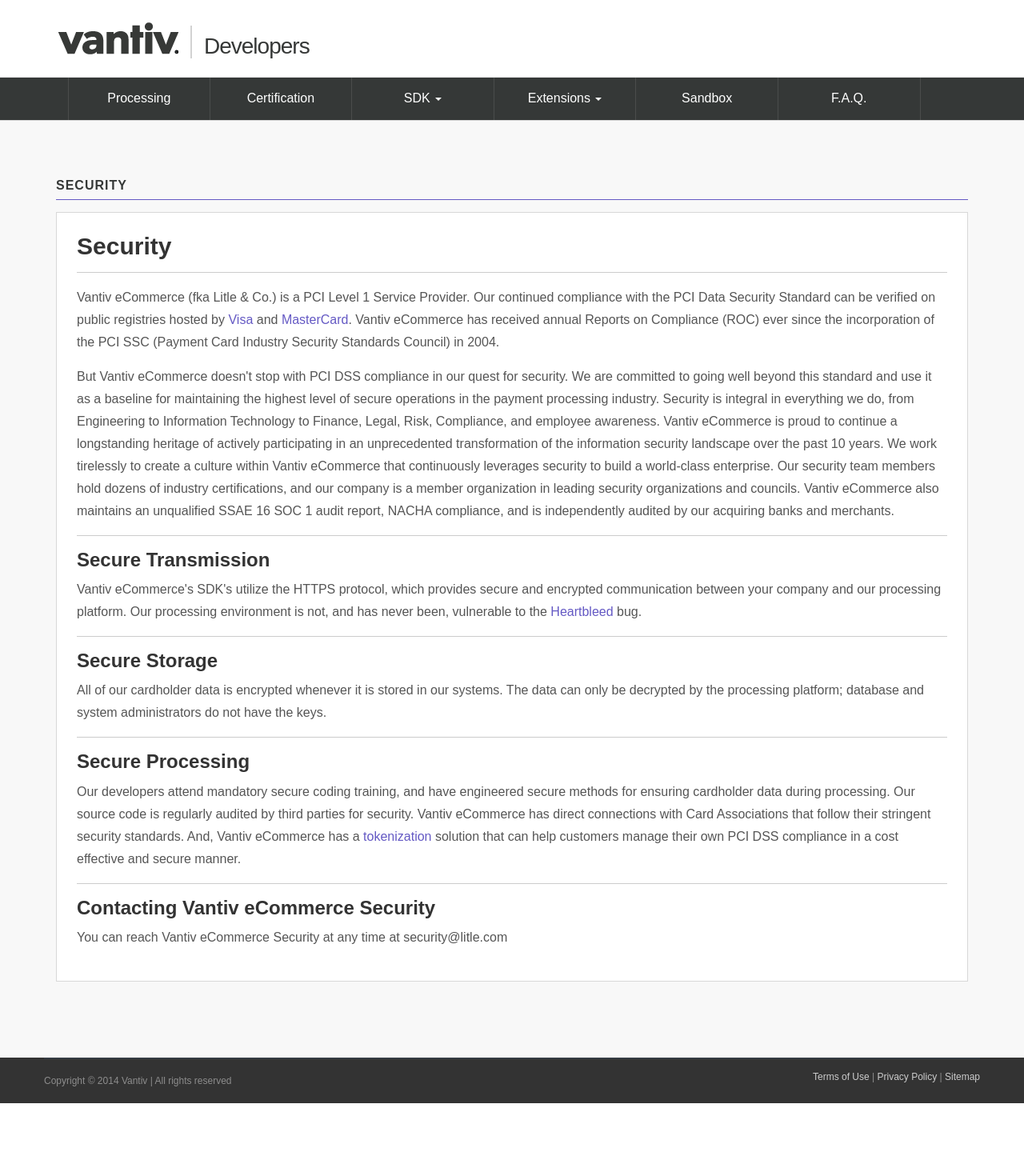
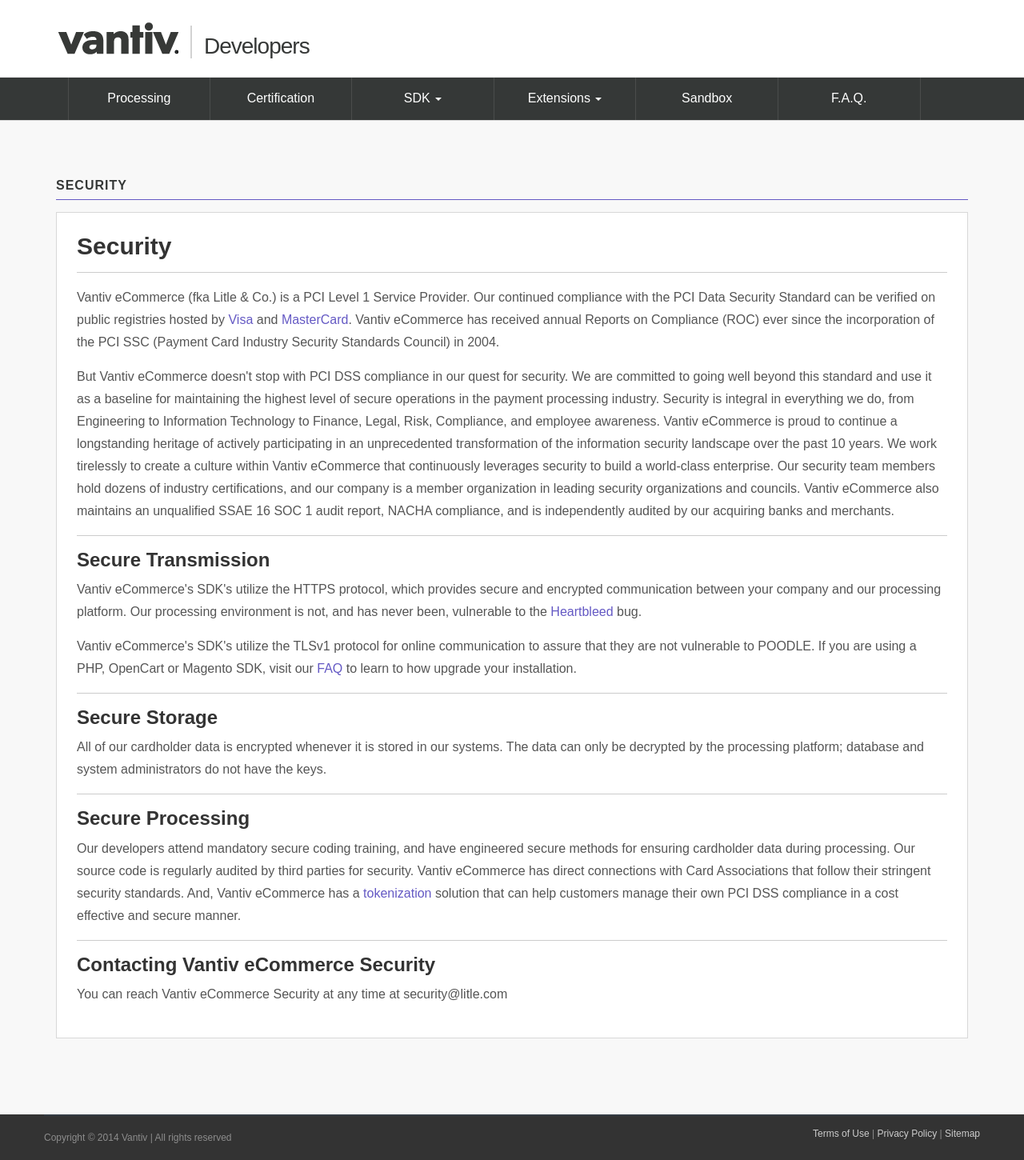
Before and after one commit to isunnapud/vantiv.github.io, a Jekyll site: the page built from security/index.html, in a window 1280 px wide. Shown: the whole page at 80% size. Built offline with Jekyll 4.4.1, drawn with Linux system fonts in a browser that asks for light colours; nearby versions of some CDN libraries; before the commit the page ends 1379 px from its top, so only the background shows below that.

Commit message:
Put links to POODLE fixes

```diff
--- a/faqs/index.html
+++ b/faqs/index.html
@@ -59,7 +59,7 @@
 							</div>
 							<div id="poodle2" class="panel-collapse collapse">
 								<div class="panel-body">
-									All versions of the 8.X PHP SDK prior to version 8.27.1, as well as version 9.0.0 are written to use only SSLv3 by default. These, along with the OpenCart and Magento extensions, are the only affected SDKs.  PHP SDK versions 8.27.1 and 9.0.1 have been released that are written to use TLSv1.x as the encryption protocol.  The required code change is also simple to apply to your existing PHP SDK if you choose to make the code change yourself without upgrading to the latest SDK version.
+									All versions of the 8.X PHP SDK prior to version 8.27.1, as well as version 9.0.0 are written to use only SSLv3 by default. These, along with the OpenCart versions prior to 8.24.1 and Magento prior to 8.15.2 extensions, are the only affected SDKs.  PHP SDK versions 8.27.1 and 9.0.1 have been released that are written to use TLSv1.x as the encryption protocol.  The required code change is also simple to apply to your existing PHP SDK if you choose to make the code change yourself without upgrading to the latest SDK version.
 								</div>
 							</div>
 						</div>
--- a/security/index.html
+++ b/security/index.html
@@ -27,6 +27,7 @@
 						<div><hr /></div>
 						<h3>Secure Transmission</h3>
 						<p>Vantiv eCommerce's SDK's utilize the HTTPS protocol, which provides secure and encrypted communication between your company and our processing platform. Our processing environment is not, and has never been, vulnerable to the <a href="http://heartbleed.com/">Heartbleed</a> bug.</p>
+                        <p>Vantiv eCommerce's SDK's utilize the TLSv1 protocol for online communication to assure that they are not vulnerable to POODLE.  If you are using a PHP, OpenCart or Magento SDK, visit our <a href="https://litleco.github.io/faqs/#poodle">FAQ</a> to learn to how upgrade your installation.</p>
 						<div><hr /></div>
 						<h3>Secure Storage</h3>
 						<p>All of our cardholder data is encrypted whenever it is stored in our systems. The data can only be decrypted by the processing platform; database and system administrators do not have the keys.</p>
```
